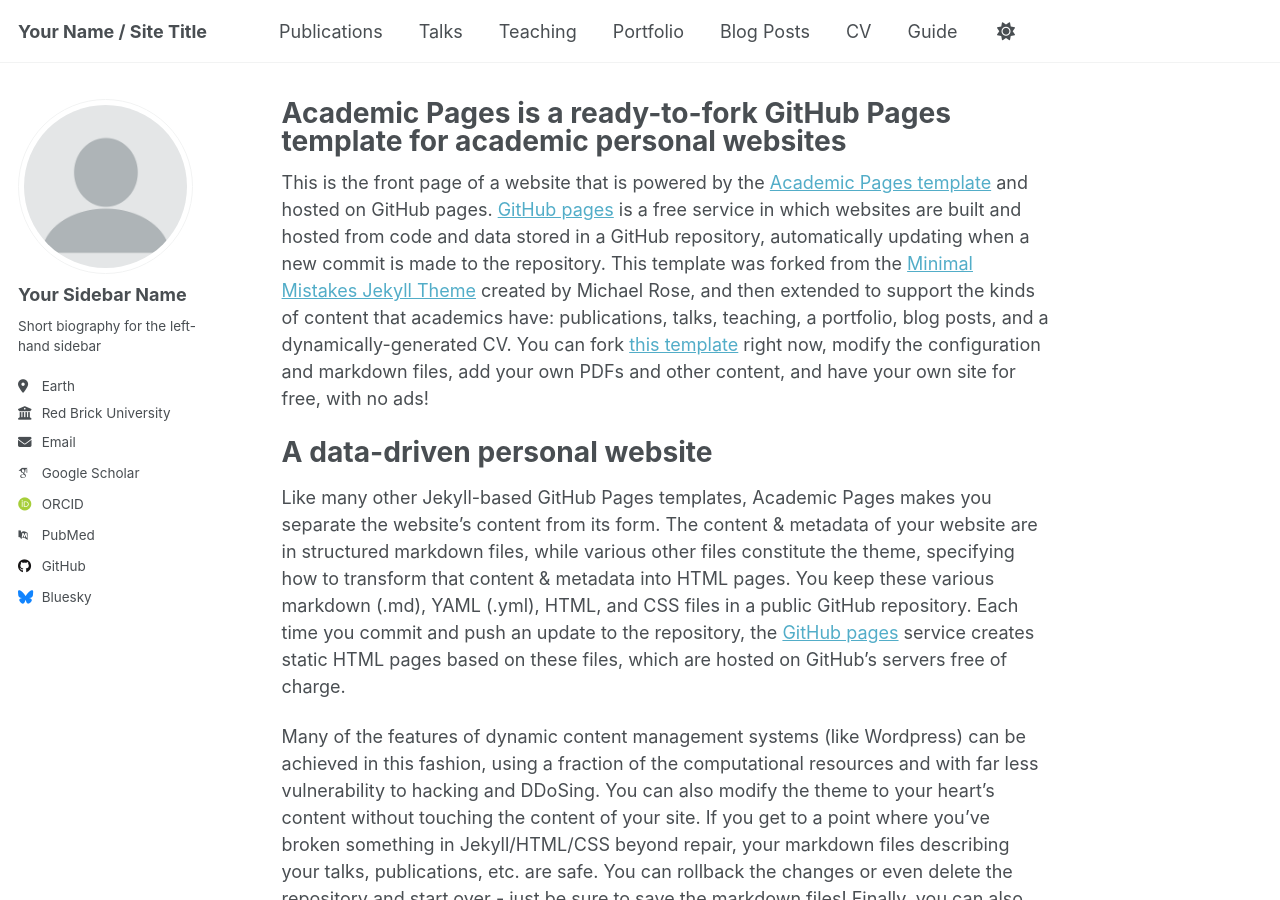
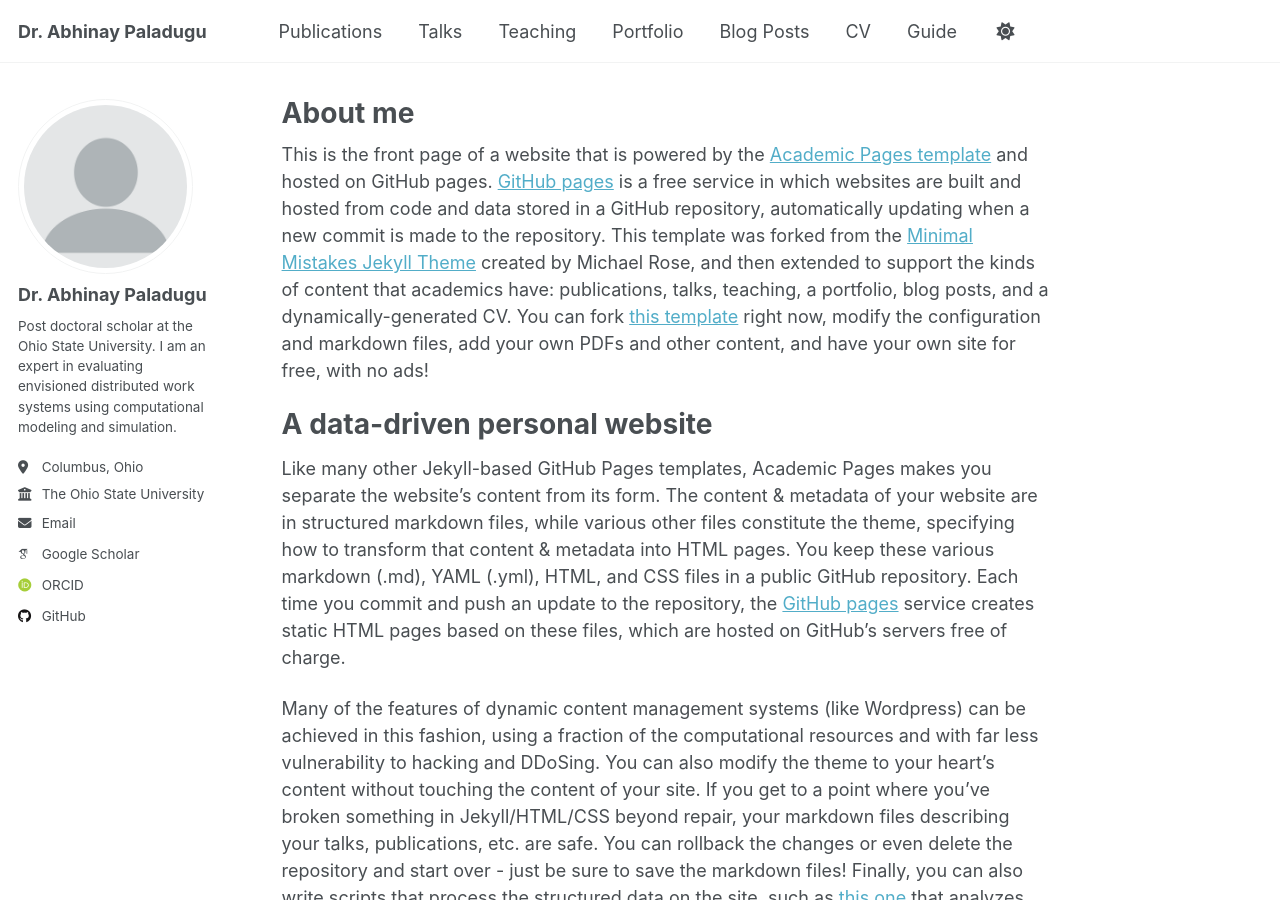
Before and after one commit to apaladugu3/apaladugu3.github.io, a Jekyll site: the page built from _pages/about.md, in a window 1280 px wide and 900 px high. Built offline with Jekyll 4.4.1, drawn with Linux system fonts in a browser that asks for light colours; some web fonts are replaced; some of the changed text lies outside the part shown.

Commit message:
Modified some of the information and about me.

```diff
--- a/_config.yml
+++ b/_config.yml
@@ -9,11 +9,11 @@
 # Basic Site Settings
 locale                   : "en-US"
 site_theme               : "default"
-title                    : "Your Name / Site Title"
+title                    : "Dr. Abhinay Paladugu"
 title_separator          : "-"
-name                     : &name "Your Name"
-description              : &description "personal description"
-url                      : https://academicpages.github.io # the base hostname & protocol for your site e.g. "https://[your GitHub username].github.io" or if you already have some other page hosted on Github then use "https://[your GitHub username].github.io/[Your Repo Name]"
+name                     : &name "Abhinay Paladugu"
+description              : &description "Post Doctoral Scholar at the Ohio State University"
+url                      : https://apaladugu3.github.io # the base hostname & protocol for your site e.g. "https://[your GitHub username].github.io" or if you already have some other page hosted on Github then use "https://[your GitHub username].github.io/[Your Repo Name]"
 baseurl                  : "" # the subpath of your site, e.g. "/blog"
 repository               : "academicpages/academicpages.github.io"
 
@@ -23,22 +23,22 @@ repository               : "academicpages/academicpages.github.io"
 author:
   # Biographic information
   avatar           : "profile.png"
-  name             : "Your Sidebar Name"
+  name             : "Dr. Abhinay Paladugu"
   pronouns         : # example: "she/her"
-  bio              : "Short biography for the left-hand sidebar"
-  location         : "Earth"
-  employer         : "Red Brick University"
+  bio              : "Post doctoral scholar at the Ohio State University. I am an expert in evaluating envisioned distributed work systems using computational modeling and simulation."
+  location         : "Columbus, Ohio"
+  employer         : "The Ohio State University"
   uri              : # URL
   email            : "none@example.org"
 
   # Academic websites
   academia         : # URL
   arxiv            : # URL - Update with the correct link to your profile
-  googlescholar    : "https://scholar.google.com/citations?user=PS_CX0AAAAAJ"
+  googlescholar    : "https://scholar.google.com/citations?user=HP-c8dYAAAAJ&hl=en"
   impactstory      : # URL
-  orcid            : "http://orcid.org/yourorcidurl"
+  orcid            : "https://orcid.org/0000-0002-6218-658X"
   semantic         : # URL
-  pubmed           : "https://www.ncbi.nlm.nih.gov/pubmed/?term=john+snow"
+  pubmed           :
   researchgate     : # URL
   scopus           : # URL
 
@@ -46,12 +46,12 @@ author:
   bitbucket        : # Username - Update with your username on the site
   codepen          : # Username
   dribbble         : # Username
-  github           : "academicpages"
+  github           : "apaladugu3"
   kaggle           : # Username
   stackoverflow    : # User number or user number and name (i.e., use "1" or "1/jeff-atwood")
 
   # Social media
-  bluesky          : "bsky.app" # Replace this with you Bluesky username
+  bluesky          :  # Replace this with you Bluesky username
   facebook         : # Username
   flickr           : # Username
   foursquare       : # Username
--- a/_pages/about.md
+++ b/_pages/about.md
@@ -1,6 +1,6 @@
 ---
 permalink: /
-title: "Academic Pages is a ready-to-fork GitHub Pages template for academic personal websites"
+title: "About me"
 author_profile: true
 redirect_from:
   - /about/
```
